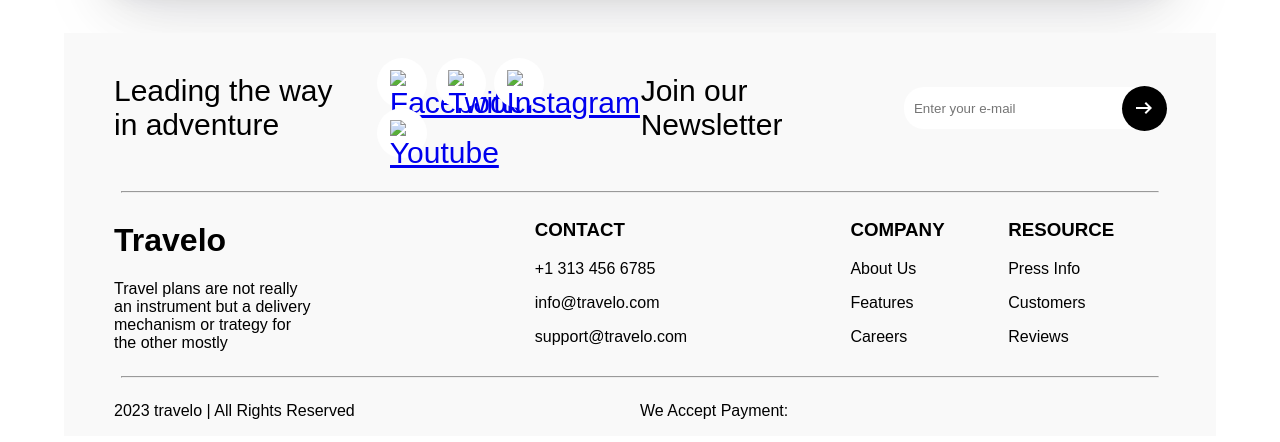
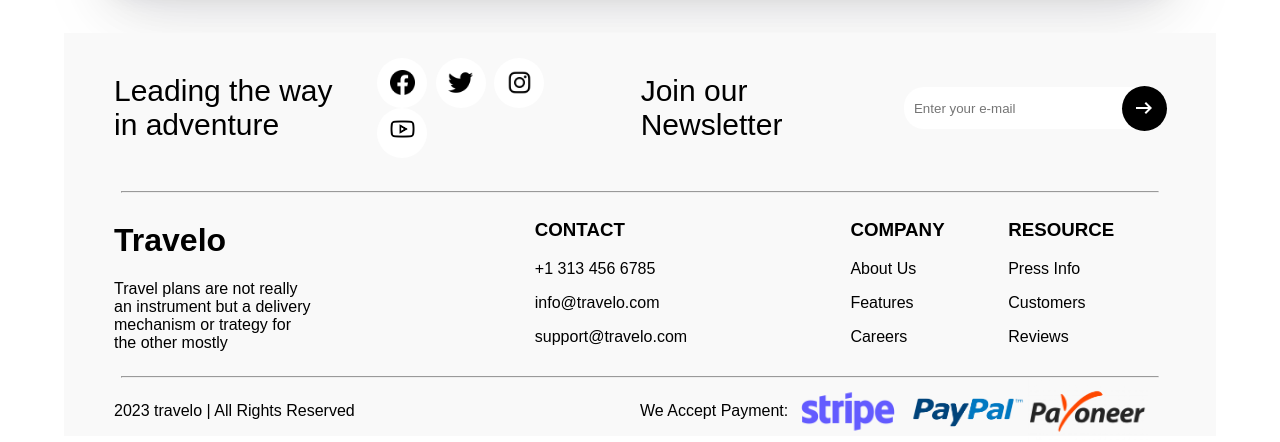
Before and after one commit to Vinay-the-dev-bot/Travelo, a website: page BookSport/bookSport.html in a window 1280 px wide. Shown: the part 622-1064 px from the top of the page. Drawn offline with nearby package versions, Linux system fonts and the light colour scheme; files whose address does not match are found by name; a web font is replaced by a local one.

Commit message:
added correct directory for images

```diff
--- a/BookSport/bookSport.html
+++ b/BookSport/bookSport.html
@@ -3,7 +3,7 @@
   <head>
     <meta charset="UTF-8" />
     <meta name="viewport" content="width=device-width, initial-scale=1.0" />
-    <title>Booking Page</title>
+    <title>Book Events</title>
     <link rel="stylesheet" href="bookSport.css" />
     <link rel="preconnect" href="https://fonts.googleapis.com" />
     <link rel="preconnect" href="https://fonts.gstatic.com" crossorigin />
@@ -84,25 +84,16 @@
         <div>Leading the way in adventure</div>
         <div id="socials">
           <a href="#">
-            <img
-              src="../byte-harmony-2098/Assets/pics/FacebookIcon.png"
-              alt="Facebook"
-            />
+            <img src="../Assets/pics/FacebookIcon.png" alt="Facebook" />
           </a>
           <a href="#">
-            <img
-              src="../byte-harmony-2098/Assets/pics/Twitter Icon.png"
-              alt="Twitter"
+            <img src="../Assets/pics/Twitter Icon.png" alt="Twitter"
           /></a>
           <a href="#">
-            <img
-              src="../byte-harmony-2098/Assets/pics/Instagram Icon.png"
-              alt="Instagram"
+            <img src="../Assets/pics/Instagram Icon.png" alt="Instagram"
           /></a>
           <a href="#">
-            <img
-              src="../byte-harmony-2098/Assets/pics/Youtube Icon.png"
-              alt="Youtube"
+            <img src="../Assets/pics/Youtube Icon.png" alt="Youtube"
           /></a>
         </div>
         <div>Join our Newsletter</div>
@@ -143,9 +134,9 @@
       <div id="footer3">
         <div id="copyright">2023 travelo | All Rights Reserved</div>
         <div id="supportePayments">We Accept Payment:</div>
-        <img src="../byte-harmony-2098/Assets/pics/stripeLogo.png" alt="" />
-        <img src="../byte-harmony-2098/Assets/pics/paypalLogo.png" alt="" />
-        <img src="../byte-harmony-2098/Assets/pics/payoneerLogo.png" alt="" />
+        <img src="../Assets/pics/stripeLogo.png" alt="" />
+        <img src="../Assets/pics/paypalLogo.png" alt="" />
+        <img src="../Assets/pics/payoneerLogo.png" alt="" />
       </div>
     </div>
   </body>
```
Also changed, not shown: searchDestinations/searchDestinations.html (+8 -17 lines).
